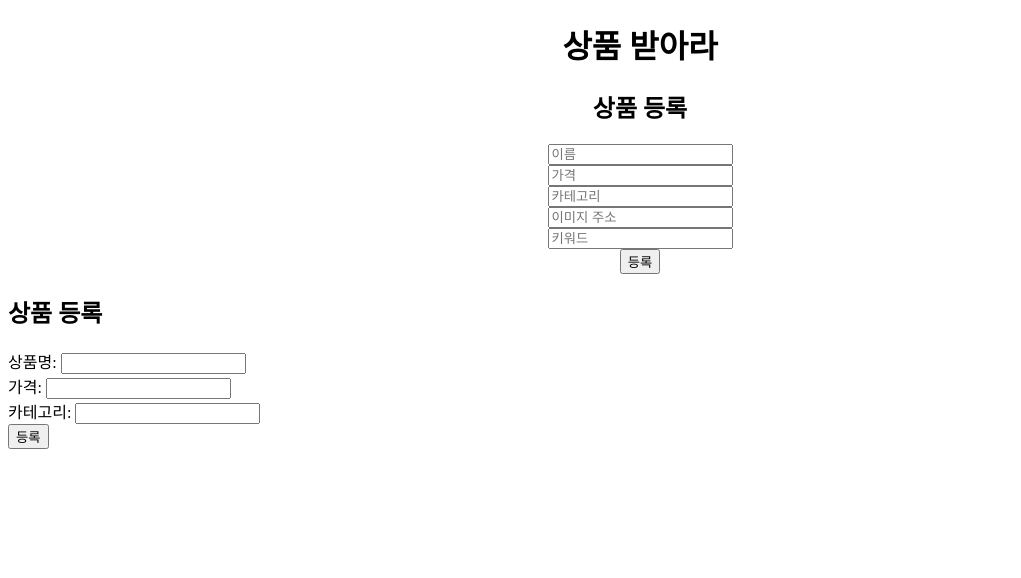
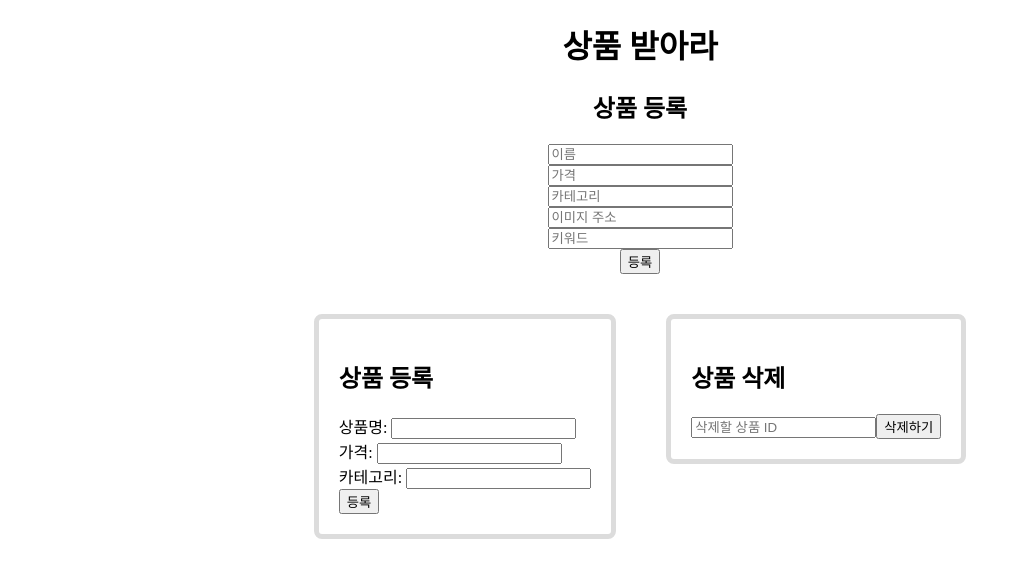
Before and after one commit to Betyani/Cal_react, a React (Create React App) app: page /products/new in a window 1280 px wide. Shown: the top 578 px of the page, without its empty margins (0-1021 px from the left). Built offline with nearby package versions, Linux system fonts and the light colour scheme.

Commit message:
은비님 이후 푸시(삭제 기능 개선 및 css)

```diff
--- a/src/App.css
+++ b/src/App.css
@@ -36,3 +36,17 @@
     transform: rotate(360deg);
   }
 }
+
+.componentTachi {
+  display: flex;
+  justify-content: center;  /* 가운데 정렬 */
+  align-items: flex-start;  /* 위쪽 맞춤 */
+  gap: 50px;                /* 사이 간격 */
+  margin: 40px 0;           /* 위아래 여백 */
+}
+
+.componentTachi > div {
+  border: 5px solid gainsboro;
+  padding: 20px;
+  border-radius: 8px;
+}
--- a/src/App.js
+++ b/src/App.js
@@ -3,10 +3,12 @@ import { BrowserRouter as Router, Routes, Route } from 'react-router-dom';
 import ProductList from './components/ProductList/ProductList';
 import ProductDetail from './components/ProductDetail/ProductDetail';
 import ProductForm from './components/ProductForm/ProductForm';
+import ProductDelete from './components/ProductDelete/ProductDelete';
 import ProductRegister from './prodcut/ProductRegister';
 
 function App() {
   return (
+    <>
       <Router>
         <div className="App">
           <h1> 상품 받아라 </h1>
@@ -16,9 +18,12 @@ function App() {
             <Route path="/products/new" element={<ProductForm />} />
           </Routes>
         </div>
-        {<ProductRegister /> }
       </Router>
-
+      <div className="componentTachi">
+        <ProductRegister />
+        <ProductDelete />
+      </div>
+    </>
   );
 }
 export default App;
--- /dev/null
+++ b/src/components/ProductDelete/ProductDelete.css
@@ -0,0 +1,14 @@
+/* .delete-container {
+  text-align: center;
+  margin: 50px 0;
+}
+
+.delete-container input {
+  padding: 8px;
+  margin: 0 10px;
+  width: 200px;
+}
+
+.delete-container button {
+  padding: 8px 16px;
+} */
--- /dev/null
+++ b/src/components/ProductDelete/ProductDelete.js
@@ -0,0 +1,39 @@
+import React, { useState } from 'react';
+import axios from 'axios';
+import './ProductDelete.css';
+
+function ProductDelete() {
+    const [id, setId] = useState("");
+
+    const handleDelete = () => {
+        if (!id) {
+            alert("삭제할 ID를 입력해주세요.");
+            return;
+        }
+
+        axios.delete(`http://localhost:8080/cal/product/delete/${id}`)
+            .then(response => {
+                alert(`상품 ID ${id} 삭제 성공!`);
+                console.log("삭제 성공:", response);
+            })
+            .catch(error => {
+                alert(`삭제 실패: ${error}`);
+                console.error("삭제 실패:", error);
+            });
+    };
+
+    return (
+        <div className="delete-container">
+            <h2>상품 삭제</h2>
+            <input
+                type="number"
+                placeholder="삭제할 상품 ID"
+                value={id}
+                onChange={(e) => setId(e.target.value)}
+            />
+            <button onClick={handleDelete}>삭제하기</button>
+        </div>
+    );
+}
+
+export default ProductDelete;
--- a/src/prodcut/ProductRegister.js
+++ b/src/prodcut/ProductRegister.js
@@ -31,7 +31,7 @@ export default function ProductRegister() {
 
 
     return (
-        <>
+        <div>
             <form onSubmit={handleSubmit}>
                 <h2>상품 등록</h2>
                 <div>
@@ -52,6 +52,6 @@ export default function ProductRegister() {
                     </button>
                 </div>
             </form>
-        </>
+        </div>
     )
 }
```
Lines whose indentation alone changed are shown as unchanged.
